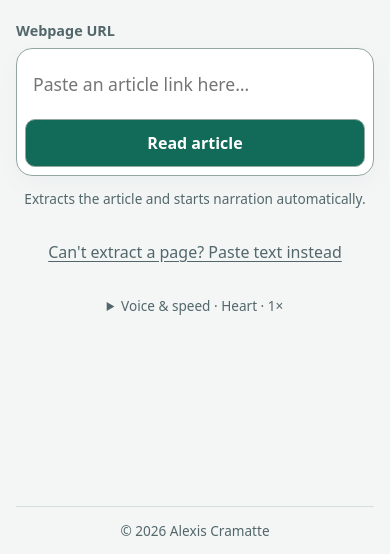
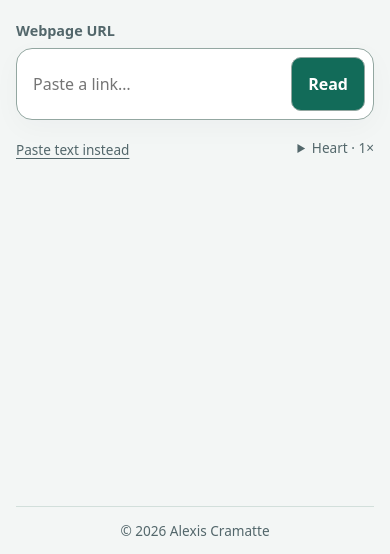
Before and after one commit to acramatte/article-reader, a website built with Vite: page index.html in a window 390 px wide. Shown: the part 290-844 px from the top of the page. Built offline with nearby package versions, Linux system fonts and the light colour scheme.

Commit message:
feat: simplify URL controls and compact mobile layout

```diff
--- a/index.html
+++ b/index.html
@@ -117,7 +117,8 @@
     .url-action { display: flex; gap: 8px; padding: 8px; border: 1px solid #93a7a1; border-radius: 16px; background: white; box-shadow: 0 8px 28px #172c3108; }
     #url { flex: 1; min-width: 0; border: 0; font-size: 1.1rem; padding: 14px; min-height: 54px; background: white; }
     #read-url { padding: 12px 22px; font-weight: 650; border-radius: 10px; }
-    .fallback-link { background: transparent; border: 0; color: #53676b; text-decoration: underline; text-underline-offset: 3px; margin-top: 8px; }
+    .source-utilities { display: grid; width: 100%; max-width: var(--url-width); margin: 8px auto 0; text-align: left; }
+    .fallback-link { grid-area: 1 / 1; justify-self: start; align-self: start; z-index: 1; background: transparent; border: 0; color: #53676b; text-decoration: underline; text-underline-offset: 3px; padding: 10px 0; font-size: .85rem; }
     .fallback-link.recommended { color: #126b59; font-weight: 650; }
     .is-revealed .hero { padding-top: 24px; padding-bottom: 8px; }
     .hero-copy { display: grid; grid-template-rows: 1fr; opacity: 1; visibility: visible; transition: grid-template-rows 650ms ease, opacity 650ms ease, visibility 650ms; }
@@ -142,8 +143,10 @@
     details { border-top: 1px solid #e3ebe7; padding: 12px 0; }
     summary { cursor: pointer; font-size: 0.9rem; color: #53676b; min-height: 28px; }
     details:last-child { padding-bottom: 0; }
-    .hero .settings { max-width: 400px; margin: 12px auto 0; border: 0; padding-top: 0; text-align: left; }
-    .hero .settings summary { text-align: center; font-size: .85rem; min-height: 44px; padding: 10px 0; }
+    .hero .settings { grid-area: 1 / 1; min-width: 0; margin: 0; border: 0; padding: 0; text-align: left; }
+    .hero .settings summary { width: max-content; margin-left: auto; font-size: .85rem; min-height: 44px; padding: 10px 0; }
+    .settings-panel { padding: 12px 0; border-top: 1px solid #d2dfdb; }
+    .settings-panel .row { margin-top: 0; }
     .settings label { font-size: 0.85rem; }
     .settings select { min-height: 40px; padding: 6px 10px; }
     [hidden] { display: none !important; }
@@ -151,9 +154,8 @@
       body { padding: 0 16px; }
       section { padding: 16px; }
       .hero { padding-top: clamp(56px, 12vh, 110px); }
-      .url-action { flex-wrap: wrap; }
-      #url { flex-basis: 100%; width: 100%; padding: 12px 8px; }
-      #read-url { width: 100%; }
+      #url { padding: 12px 8px; font-size: 1rem; }
+      #read-url { flex-shrink: 0; padding: 12px 16px; }
       .intro { font-size: 1rem; margin-bottom: 24px; }
       dl { grid-template-columns: repeat(2, 1fr); }
       .transport { flex-wrap: wrap; }
@@ -177,20 +179,23 @@
       <form id="url-form">
         <label for="url">Webpage URL</label>
         <div class="url-action">
-          <input id="url" type="url" placeholder="Paste an article link here…" required aria-describedby="url-hint" />
-          <button id="read-url" type="submit">Read article</button>
+          <input id="url" type="url" placeholder="Paste an article link…" required />
+          <button id="read-url" type="submit">Read</button>
         </div>
-        <p id="url-hint" class="hint">Extracts the article and starts narration automatically.</p>
       </form>
-      <button id="paste-fallback" type="button" class="fallback-link" aria-controls="workspace" aria-expanded="false">Can't extract a page? Paste text instead</button>
+      <div class="source-utilities">
+        <button id="paste-fallback" type="button" class="fallback-link" aria-controls="workspace" aria-expanded="false">Paste text instead</button>
         <details id="voice-settings" class="settings">
-      <summary>Voice &amp; speed <span id="settings-summary">· Heart · 1×</span></summary>
+          <summary aria-label="Voice and speed: Heart · 1×"><span id="settings-summary">Heart · 1×</span></summary>
+          <div class="settings-panel">
             <div class="row">
               <div><label for="voice">Voice</label><select id="voice"><option value="af_heart">Heart</option><option value="af_bella">Bella</option><option value="af_nicole">Nicole</option></select></div>
               <div><label for="speed">Narration speed</label><select id="speed"><option value="0.8">0.8×</option><option value="1" selected>1×</option><option value="1.2">1.2×</option><option value="1.5">1.5×</option><option value="2">2×</option></select></div>
             </div>
             <p class="hint">Stop to change these settings. English voices; fixed for each narration.</p>
+          </div>
         </details>
+      </div>
     </header>
   <section id="listening-card" class="console" aria-label="Listening controls" hidden>
     <p id="fallback-advice" class="hint" hidden>This page could not be extracted. Try another URL, or use “Paste text instead” above.</p>
--- a/main.js
+++ b/main.js
@@ -144,6 +144,14 @@ function read(fromUrl) {
   } catch (error) { showFeedback(error.message); }
 }
 
+const compactViewport = window.matchMedia("(max-width: 520px)");
+const desktopUrlPlaceholder = $("#url").placeholder;
+function updateUrlPlaceholder() {
+  $("#url").placeholder = compactViewport.matches ? "Paste a link…" : desktopUrlPlaceholder;
+}
+compactViewport.addEventListener("change", updateUrlPlaceholder);
+updateUrlPlaceholder();
+
 $("#url-form").addEventListener("submit", (event) => { event.preventDefault(); read(true); });
 $("#read-start").addEventListener("click", () => read(false));
 $("#paste-fallback").addEventListener("click", openFallback);
@@ -158,7 +166,9 @@ textArea.addEventListener("input", () => {
   renderSource();
 });
 function updateSettingsSummary() {
-  setText($("#settings-summary"), `· ${$("#voice").selectedOptions[0].textContent} · ${$("#speed").selectedOptions[0].textContent}`);
+  const selection = `${$("#voice").selectedOptions[0].textContent} · ${$("#speed").selectedOptions[0].textContent}`;
+  setText($("#settings-summary"), selection);
+  $("#voice-settings summary").setAttribute("aria-label", `Voice and speed: ${selection}`);
 }
 for (const id of ["#voice", "#speed"]) $(id).addEventListener("change", updateSettingsSummary);
 updateSettingsSummary();
```
Also changed, not shown: tests/browser/console.spec.mjs (+3 -3 lines), tests/browser/reader.spec.mjs (+2 -2 lines), tests/browser/settings.spec.mjs (+45 -4 lines), README.md. Lines whose indentation alone changed are shown as unchanged.
